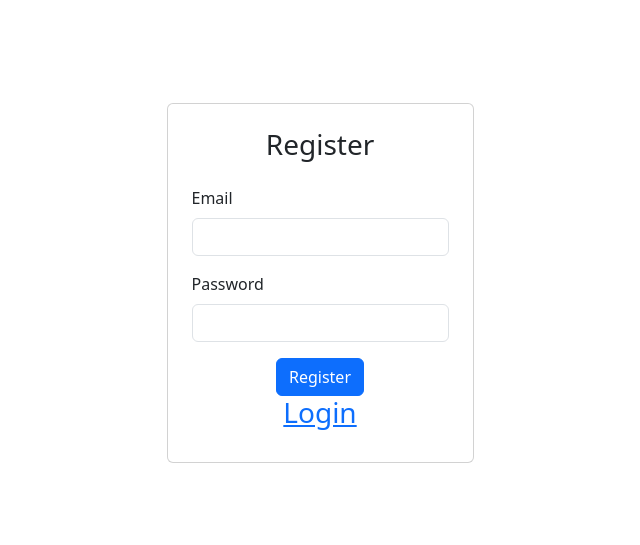
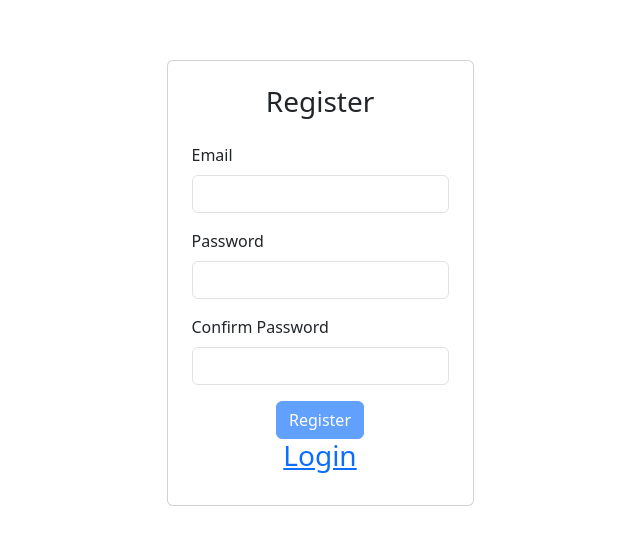
Before and after one commit to sahajKec/Lab1loginRegister, a React (Vite) app: page /register in a window 1280 px wide. Shown: the part 117-662 px from the top of the page, without its empty margins (320-960 px from the left). Built offline with nearby package versions, Linux system fonts and the light colour scheme.

Commit message:
Update Register.tsx

```diff
--- a/src/Register.tsx
+++ b/src/Register.tsx
@@ -1,12 +1,13 @@
-//Make students do this
 import React, { useState, ChangeEvent } from 'react';
 import 'bootstrap/dist/css/bootstrap.min.css';
 
-interface RegisterProps { }
+interface RegisterProps {}
 
 const Register: React.FC<RegisterProps> = () => {
     const [email, setEmail] = useState<string>('');
     const [password, setPassword] = useState<string>('');
+    const [confirmPassword, setConfirmPassword] = useState<string>('');
+    const [error, setError] = useState<string | null>(null);
 
     const handleEmailChange = (e: ChangeEvent<HTMLInputElement>) => {
         setEmail(e.target.value);
@@ -16,8 +17,30 @@ const Register: React.FC<RegisterProps> = () => {
         setPassword(e.target.value);
     };
 
-    const handleLogin = () => {
-        console.log('Logging in with:', { email, password });
+    const handleConfirmPasswordChange = (e: ChangeEvent<HTMLInputElement>) => {
+        setConfirmPassword(e.target.value);
+    };
+
+    // Function to check if password and confirm password match
+    const validatePasswords = () => {
+        if (password !== confirmPassword) {
+            setError('Passwords do not match');
+        } else {
+            setError(null); // Clear error if passwords match
+        }
+    };
+
+    // Validate passwords on every render, when password or confirmPassword changes
+    React.useEffect(() => {
+        validatePasswords();
+    }, [password, confirmPassword]);
+
+    const handleRegister = () => {
+        if (error) {
+            console.log('Please fix the errors');
+            return;
+        }
+        console.log('Registering with:', { email, password });
     };
 
     return (
@@ -26,7 +49,7 @@ const Register: React.FC<RegisterProps> = () => {
                 <h3 className="card-title text-center mb-4">Register</h3>
                 <form>
                     <div className="mb-3">
-                        <label htmlFor="username" className="form-label">
+                        <label htmlFor="email" className="form-label">
                             Email
                         </label>
                         <input
@@ -49,13 +72,33 @@ const Register: React.FC<RegisterProps> = () => {
                             onChange={handlePasswordChange}
                         />
                     </div>
+                    <div className="mb-3">
+                        <label htmlFor="confirmPassword" className="form-label">
+                            Confirm Password
+                        </label>
+                        <input
+                            type="password"
+                            className="form-control"
+                            id="confirmPassword"
+                            value={confirmPassword}
+                            onChange={handleConfirmPasswordChange}
+                        />
+                    </div>
+                    {error && <div className="text-danger mb-3">{error}</div>}
                     <div className="text-center">
-                        <button type="button" className="btn btn-primary" onClick={handleLogin}>
+                        <button
+                            type="button"
+                            className="btn btn-primary"
+                            onClick={handleRegister}
+                            disabled={!!error || !email || !password || !confirmPassword}
+                        >
                             Register
                         </button>
                     </div>
                 </form>
-                <h3 className='d-flex justify-content-center align-items-center'><a href="/">Login</a></h3>
+                <h3 className="d-flex justify-content-center align-items-center">
+                    <a href="/">Login</a>
+                </h3>
             </div>
         </div>
     );
```
